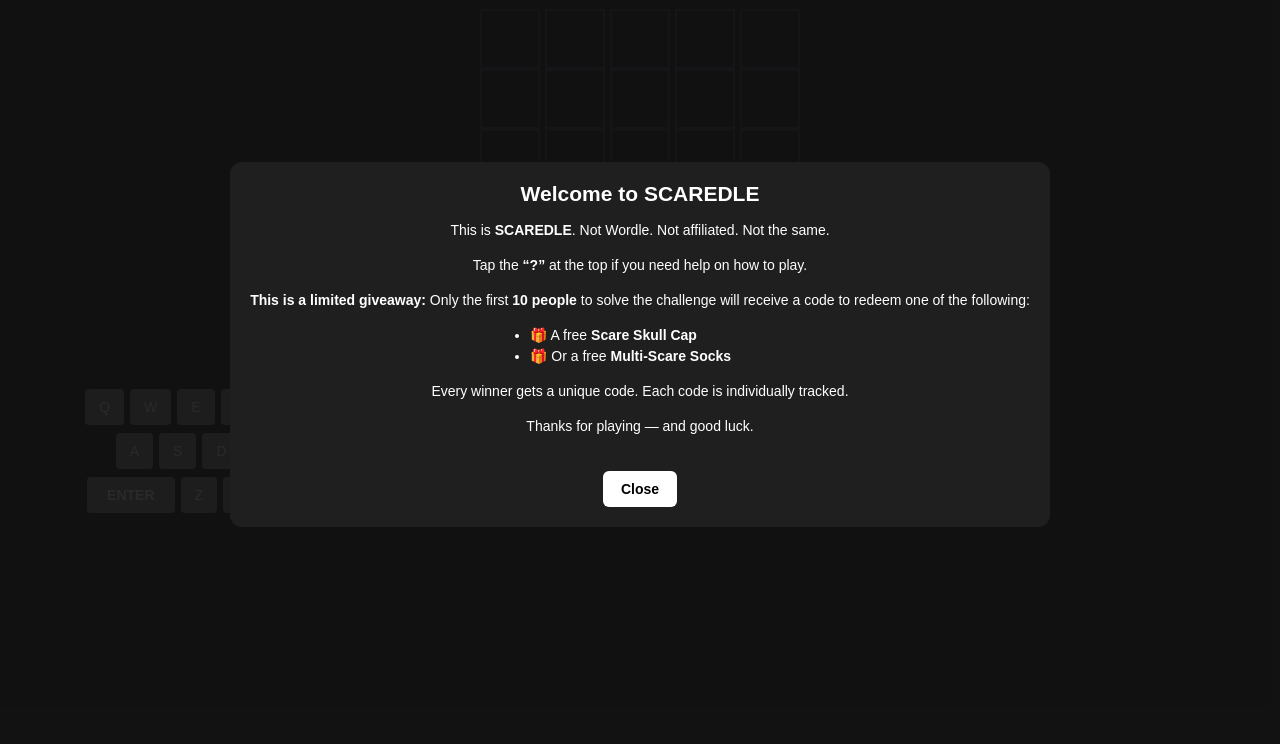
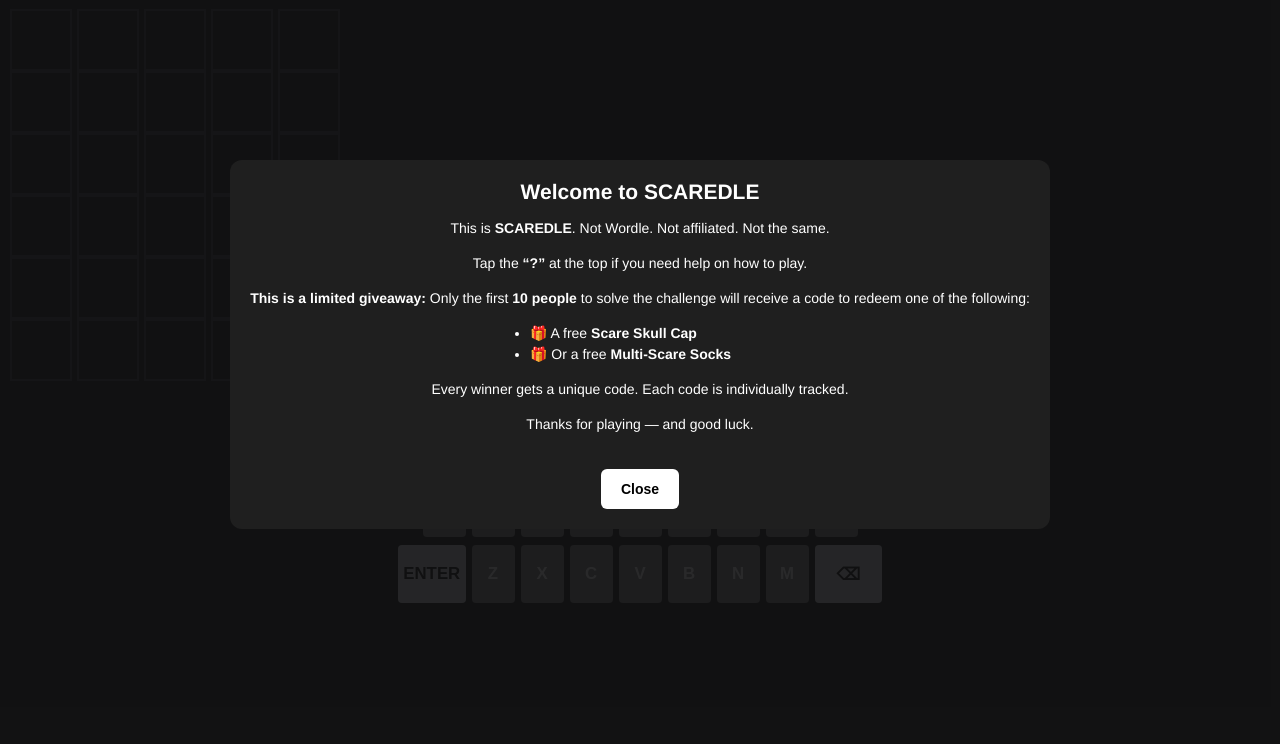
Before and after one commit to 1rtist/SCAREDLE, a plain HTML site: page index.html in a window 1280 px wide. Shown: the part 56-800 px from the top of the page. Drawn offline with Linux system fonts and the light colour scheme.

Commit message:
Add files via upload

```diff
--- a/style.css
+++ b/style.css
@@ -1,3 +1,4 @@
+/* --- Reset & Base --- */
 * {
   box-sizing: border-box;
 }
@@ -5,15 +6,23 @@ html, body {
   margin: 0;
   padding: 0;
   overflow-x: hidden;
+  background: #121213;
+  color: #d7dadc;
+  font-family: 'Clear Sans', 'Helvetica Neue', Arial, sans-serif;
+  -webkit-touch-callout: none;
+  -webkit-user-select: none;
+  user-select: none;
+  overscroll-behavior: none;
 }
-body {
-  background-color: #111;
-  color: white;
-  font-family: sans-serif;
-  margin: 0;
-  padding: 0;
+html {
+  font-size: 14px;
+  -webkit-text-size-adjust: none;
+}
+a, button {
+  touch-action: manipulation;
 }
 
+/* --- Header --- */
 header {
   display: flex;
   align-items: center;
@@ -21,7 +30,20 @@ header {
   padding: 10px 12px;
   position: relative;
 }
-
+h1 {
+  position: absolute;
+  left: 50%;
+  transform: translateX(-50%);
+  font-size: 2.4rem;
+  font-weight: bold;
+  margin: 0;
+  letter-spacing: 0.18em;
+  color: #d7dadc;
+  font-family: 'Clear Sans', 'Helvetica Neue', Arial, sans-serif;
+  text-shadow: 0 1px 0 #000;
+  text-transform: uppercase;
+  line-height: 1.1;
+}
 .left-button {
   background-color: white;
   color: black;
@@ -31,28 +53,16 @@ header {
   text-decoration: none;
   white-space: nowrap;
 }
-
-h1 {
-  position: absolute;
-  left: 50%;
-  transform: translateX(-50%);
-  font-size: 18px;
-  font-weight: bold;
-  margin: 0;
-  letter-spacing: 1px;
-}
-
 .icons {
   display: flex;
   gap: 17px;
 }
-
 .icon-button {
-  width: px;
+  width: 25px;
   height: 25px;
 }
 
-
+/* --- Game Board --- */
 .game-board {
   display: flex;
   flex-direction: column;
@@ -60,6 +70,7 @@ h1 {
   justify-content: center;
   margin-top: 20px;
   width: 100%;
+  max-width: 350px;
 }
 .row {
   display: flex;
@@ -67,44 +78,82 @@ h1 {
   gap: 5px;
 }
 .tile {
-  width: 60px;
-  height: 60px;
+  width: 62px;
+  height: 62px;
   border: 2px solid #3a3a3c;
+  background-color: #121213;
+  color: #d7dadc;
+  font-size: 2.2rem;
+  font-weight: bold;
+  text-transform: uppercase;
   display: flex;
   align-items: center;
   justify-content: center;
-  font-size: 2rem;
-  font-weight: bold;
-  text-transform: uppercase;
-  background-color: #121213;
+  transition: background 0.2s, border 0.2s;
 }
+
+/* --- Keyboard --- */
 .keyboard {
-  margin-top: 20px;
   display: flex;
-  flex-wrap: wrap;
+  flex-direction: column;
+  align-items: center;
+  gap: 8px;
+  margin: 32px auto 0 auto;
+  width: 100%;
+  max-width: 500px;
+  padding: 0 8px;
+}
+.keyboard-row {
+  display: flex;
   justify-content: center;
   gap: 6px;
-  max-width: 600px;
+  width: 100%;
 }
 .key {
+  flex: 1 1 0;
+  min-width: 32px;
+  max-width: 43px;
   background-color: #818384;
-  color: white;
+  color: #fff;
   border: none;
-  padding: 10px 14px;
-  font-size: 1rem;
+  padding: 0;
+  height: 58px;
+  margin: 0;
+  font-size: 1.2rem;
   border-radius: 4px;
   cursor: pointer;
+  font-weight: bold;
   user-select: none;
+  transition: background 0.2s;
+  display: flex;
+  align-items: center;
+  justify-content: center;
 }
+.key.special {
+  flex: 1.5 1 0;
+  max-width: 70px;
+  background-color: #d3d6da;
+  color: #000;
+  font-weight: bold;
+  height: 58px;
+  font-size: 1.2rem;
+  padding: 0;
+}
+
+/* --- Info Bar --- */
 .info-bar {
   margin-top: 20px;
   text-align: center;
   color: #b3b3b3;
   font-size: 0.9rem;
 }
-.filled {
-  border-color: #3a3a3c;
+.info-bar ul {
+  padding-left: 1.2em;
+  list-style: disc;
+  color: #ccc;
 }
+
+/* --- End Screen --- */
 .end-screen {
   position: fixed;
   top: 0;
@@ -132,7 +181,12 @@ h1 {
   padding: 8px 14px;
   border-radius: 6px;
   user-select: all;
-}.retry-button {
+}
+
+/* --- Buttons --- */
+.retry-button,
+.popup-close,
+.redeem-button {
   margin-top: 20px;
   background-color: #ffffff;
   color: #000000;
@@ -144,33 +198,28 @@ h1 {
   cursor: pointer;
   transition: background 0.2s;
 }
-.retry-button:hover {
+.retry-button:hover,
+.popup-close:hover,
+.redeem-button:hover {
   background-color: #cccccc;
 }
-.retry-button:focus {
+.retry-button:focus,
+.popup-close:focus {
   outline: none;
   box-shadow: 0 0 0 2px #00ff95;
 }
-.retry-button:active {
+.retry-button:active,
+.popup-close:active {
   background-color: #b3b3b3;
 }
 .retry-button:disabled {
   background-color: #666666;
   cursor: not-allowed;
+  opacity: 0.5;
 }
-.retry-button:disabled:hover {
-  background-color: #666666;
-}
-.retry-button:disabled:focus {
-  box-shadow: none;
-}
-.retry-button:disabled:active {
-  background-color: #666666;
-}
-.retry-button:disabled {
-  opacity: 0.5;
-  cursor: not-allowed;
-}             .popup-overlay {
+
+/* --- Popups --- */
+.popup-overlay {
   position: fixed;
   top: 0;
   left: 0;
@@ -199,87 +248,33 @@ h1 {
   font-size: 1rem;
   line-height: 1.5;
 }
-.popup-close {
-  margin-top: 20px;
-  padding: 10px 18px;
-  font-size: 1rem;
-  font-weight: bold;
-  border: none;
-  border-radius: 6px;
-  background: #ffffff;
-  color: #000000;
-  cursor: pointer;
+
+/* --- Responsive for mobile screens --- */
+@media (max-width: 600px) {
+  h1 {
+    font-size: 2rem;
+    letter-spacing: 0.12em;
   }
-.popup-close:hover {
-  background: #cccccc;
+  .game-board {
+    max-width: 98vw;
   }
-.redeem-button {
-  display: inline-block;
-  margin-top: 20px;
-  padding: 12px 24px;
-  font-size: 1rem;
-  font-weight: bold;
-  text-decoration: none;
-  background-color: #00ff95;
-  color: #000000;
-  border-radius: 6px;
-  transition: background 0.2s;
-}
-.redeem-button:hover {
-  background-color: #00cc77;
-}
-.popup-close:focus {
-  outline: none;
-  box-shadow: 0 0 0 2px #00ff95;
-}.info-bar ul {
-  padding-left: 1.2em;
-  list-style: disc;
-  color: #ccc;
-}
-body {
-  margin: 0;
-  padding: 0;
-  font-family: Arial, sans-serif;
-  background: #121213;
-  color: white;
-  -webkit-touch-callout: none;
-  -webkit-user-select: none;
-  user-select: none;
-  overscroll-behavior: none;
-}
-
-html {
-  font-size: 14px;
-  -webkit-text-size-adjust: none;
-}
-
-a, button {
-  touch-action: manipulation;
+  .tile {
+    width: 18vw;
+    height: 18vw;
+    font-size: 1.3rem;
   }
   .keyboard {
-  display: flex;
-  flex-direction: column;
-  align-items: center;
+    max-width: vw;
+    padding: 0 2vw;
     gap: 8px;
-  margin-top: 20px;
-  width: 100%;
   }
-
   .keyboard-row {
-  display: flex;
-  justify-content: center;
-  gap: 6px;
+    gap: 4px;
   }
-
-.row-2 {
-  margin-left: 14px; /* middle row offset */
+  .key, .key.special {
+    min-width: 8vw;
+    max-width: 15vw;
+    height: 12vw;
+    font-size: 1rem;
   }
-
-.row-3 {
-  margin-left: 34px; /* bottom row offset */
 }
-
-.key.special {
-  padding: 10px 20px;
-  font-weight: bold;
-}
```
Lines whose indentation alone changed are shown as unchanged.
